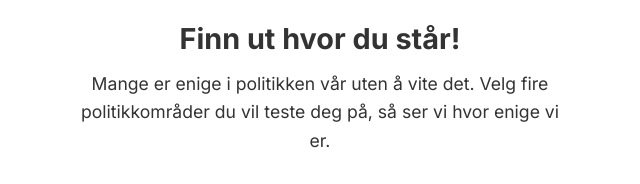
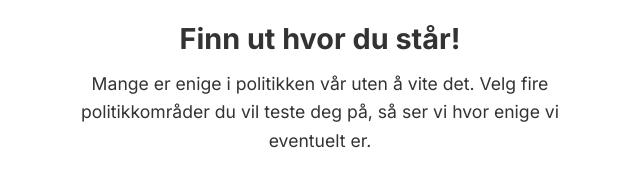
Before and after one commit to Glykosim/svvalgomaten, a plain HTML site: page index.html in a window 1280 px wide. Shown: the part 201-385 px from the top of the page, 320-960 px from the left. Drawn offline with Linux system fonts and the light colour scheme.

Commit message:
Update index.html

```diff
--- a/index.html
+++ b/index.html
@@ -20,7 +20,7 @@
             <!-- Start Screen -->
             <div id="start-screen">
                 <h2>Finn ut hvor du står!</h2>
-                <p>Mange er enige i politikken vår uten å vite det. Velg fire politikkområder du vil teste deg på, så ser vi hvor enige vi er.</p>
+                <p>Mange er enige i politikken vår uten å vite det. Velg fire politikkområder du vil teste deg på, så ser vi hvor enige vi eventuelt er.</p>
 
                 <div id="topic-selection">
                     <label><input type="checkbox" name="topic" value="klima"> Klima og natur</label>
```
